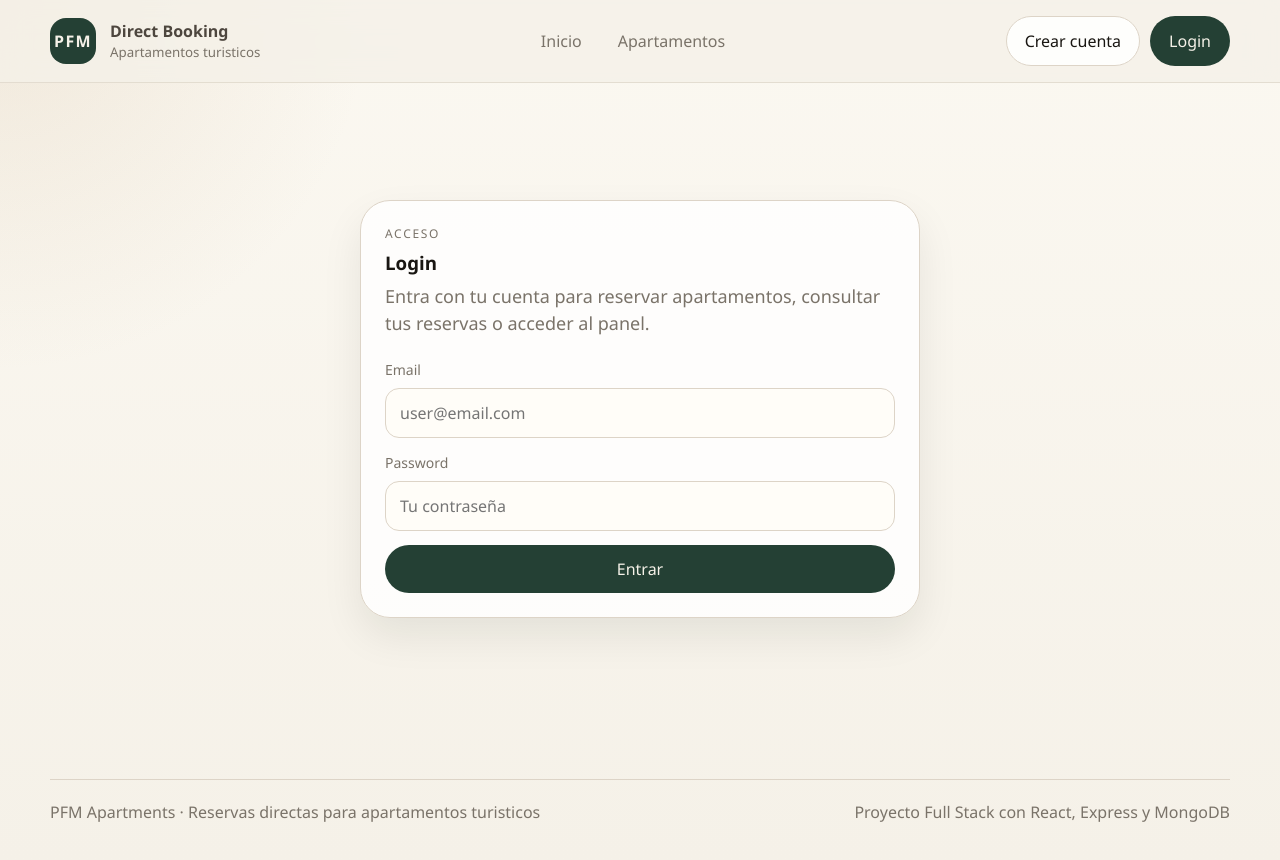
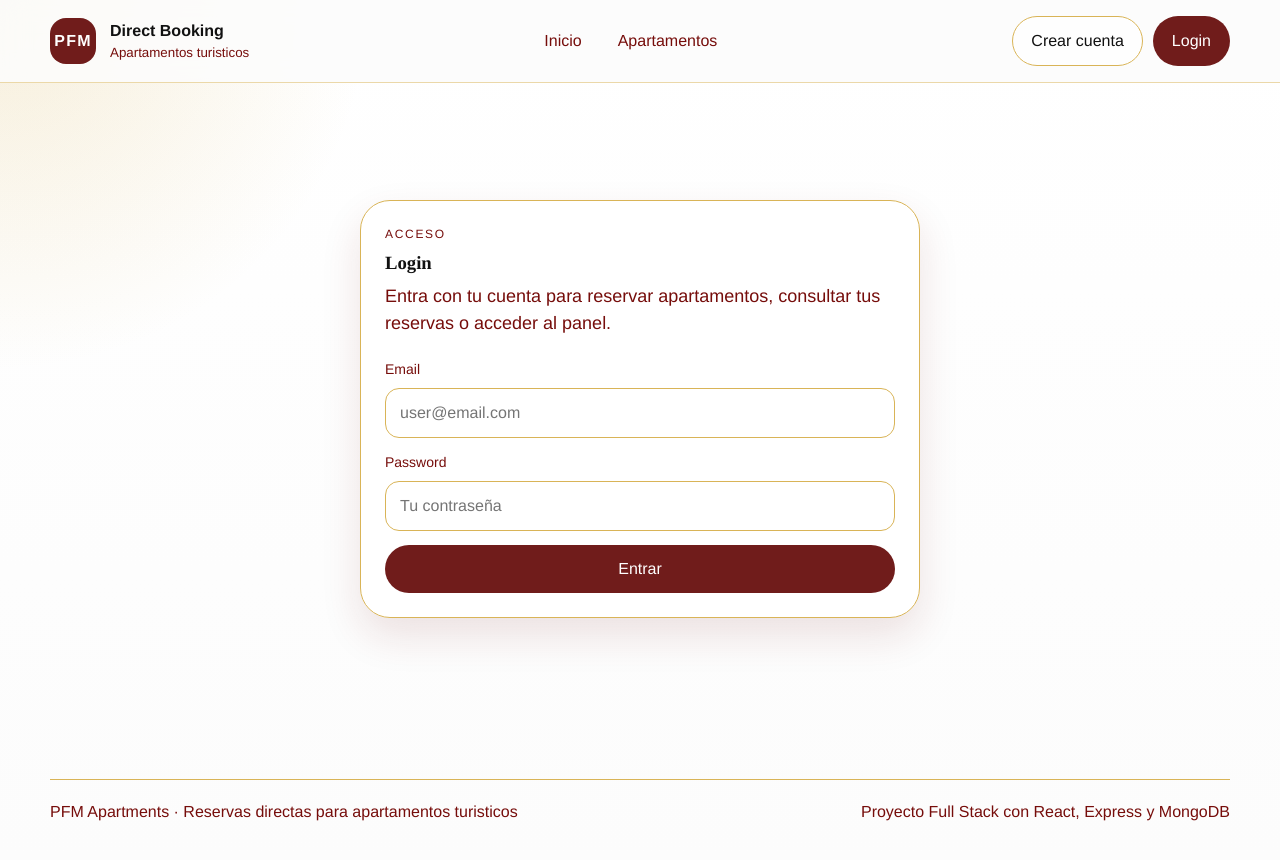
Before and after one commit to daviidxestrada/pfm-frontend, a React app: page /login in a window 1280 px wide. Built offline with nearby package versions, Linux system fonts and the light colour scheme; no server answers; the HTML template or start-up script is replaced by a standard one.

Commit message:
aplicar nueva identidad visual con paleta de colores  y tipografia nueva

```diff
--- a/src/index.css
+++ b/src/index.css
@@ -1,26 +1,27 @@
 :root {
-  --bg: #f5f1e8;
-  --surface: rgba(255, 255, 255, 0.84);
-  --surface-strong: #fffdf8;
-  --border: #ddd4c7;
-  --text: #4d463e;
-  --text-strong: #191612;
-  --muted: #7a7369;
-  --primary: #244034;
-  --primary-contrast: #f5f1e8;
-  --secondary: #ece3d6;
-  --danger: #8f2323;
-  --danger-bg: #fbe4e4;
-  --success: #e3f4e8;
-  --shadow: 0 18px 40px rgba(18, 22, 18, 0.08);
+  --bg: #fcfcfc;
+  --surface: rgba(255, 255, 255, 0.92);
+  --surface-strong: #ffffff;
+  --border: #d9b457;
+  --text: #111111;
+  --text-strong: #111111;
+  --muted: #760d0b;
+  --primary: #701c1b;
+  --primary-contrast: #ffffff;
+  --secondary: #fffecb;
+  --danger: #701c1b;
+  --danger-bg: #fde7e2;
+  --success: #eef7df;
+  --shadow: 0 18px 40px rgba(112, 28, 27, 0.12);
   --container: 1180px;
-  --sans: "Segoe UI", system-ui, sans-serif;
+  --heading-font: "Montserrat", Times, serif;
+  --text-font: Alexandria, Helvetica, sans-serif;
 
-  font: 16px/1.5 var(--sans);
+  font: 16px/1.5 var(--text-font);
   color: var(--text);
   background:
-    radial-gradient(circle at top left, rgba(214, 193, 163, 0.28), transparent 24%),
-    linear-gradient(180deg, #fbf8f1 0%, var(--bg) 100%);
+    radial-gradient(circle at top left, rgba(217, 180, 87, 0.22), transparent 24%),
+    linear-gradient(180deg, #ffffff 0%, var(--bg) 100%);
   font-synthesis: none;
   text-rendering: optimizeLegibility;
   -webkit-font-smoothing: antialiased;
@@ -72,6 +73,7 @@ p {
 h1,
 h2,
 h3 {
+  font-family: var(--heading-font);
   color: var(--text-strong);
   line-height: 1.1;
 }
@@ -87,8 +89,8 @@ h3 {
   top: 0;
   z-index: 20;
   backdrop-filter: blur(14px);
-  background: rgba(245, 241, 232, 0.82);
-  border-bottom: 1px solid rgba(221, 212, 199, 0.72);
+  background: rgba(252, 252, 252, 0.88);
+  border-bottom: 1px solid rgba(217, 180, 87, 0.5);
 }
 
 .site-header-inner,
@@ -291,8 +293,8 @@ h3 {
 }
 
 .hero-stat {
-  background: rgba(255, 255, 255, 0.58);
-  border: 1px solid rgba(221, 212, 199, 0.8);
+  background: rgba(255, 255, 255, 0.76);
+  border: 1px solid rgba(217, 180, 87, 0.7);
 }
 
 .hero-stat,
@@ -363,7 +365,7 @@ h3 {
 
 .apartment-card-media {
   aspect-ratio: 16 / 9;
-  background: #e9e1d3;
+  background: #fff4f1;
   background-position: center;
   background-repeat: no-repeat;
   background-size: cover;
@@ -477,7 +479,7 @@ h3 {
   border-radius: 22px;
   aspect-ratio: 4 / 3;
   object-fit: cover;
-  background: #e9e1d3;
+  background: #fff4f1;
 }
 
 .detail-gallery-empty {
@@ -529,7 +531,7 @@ h3 {
   align-items: center;
   padding: 12px 14px;
   border-radius: 12px;
-  background: rgba(236, 227, 214, 0.52);
+  background: rgba(255, 254, 203, 0.55);
 }
 
 .booking-form,
@@ -572,7 +574,7 @@ h3 {
 .page-feedback {
   padding: 12px 14px;
   border-radius: 14px;
-  background: rgba(236, 227, 214, 0.56);
+  background: rgba(255, 254, 203, 0.56);
 }
 
 .page-feedback-error,
@@ -628,7 +630,7 @@ h3 {
   min-height: 100svh;
   display: grid;
   grid-template-columns: 280px minmax(0, 1fr);
-  background: linear-gradient(180deg, #f8f4ea 0%, #fff 45%);
+  background: linear-gradient(180deg, #fff8f7 0%, #ffffff 45%);
   align-items: start;
 }
 
@@ -668,7 +670,7 @@ h3 {
 
 .admin-link {
   padding: 12px 14px;
-  border: 1px solid rgba(243, 239, 228, 0.14);
+  border: 1px solid rgba(255, 255, 255, 0.18);
   border-radius: 12px;
   text-decoration: none;
   color: inherit;
@@ -677,21 +679,21 @@ h3 {
 
 .admin-link:hover {
   transform: translateY(-2px);
-  border-color: rgba(243, 239, 228, 0.35);
-  background: rgba(243, 239, 228, 0.08);
+  border-color: rgba(255, 254, 203, 0.55);
+  background: rgba(255, 254, 203, 0.12);
 }
 
 .admin-link-active {
-  background: #f3efe4;
+  background: #fffecb;
   color: var(--primary);
-  border-color: #f3efe4;
+  border-color: #fffecb;
 }
 
 .admin-link-active:hover {
   transform: none;
-  background: #f3efe4;
+  background: #fffecb;
   color: var(--primary);
-  border-color: #f3efe4;
+  border-color: #fffecb;
 }
 
 .admin-logout,
@@ -704,8 +706,8 @@ h3 {
 
 .admin-logout {
   margin-top: auto;
-  background: #d9a441;
-  color: #1f1a11;
+  background: #d9b457;
+  color: #111111;
   cursor: pointer;
 }
 
```
